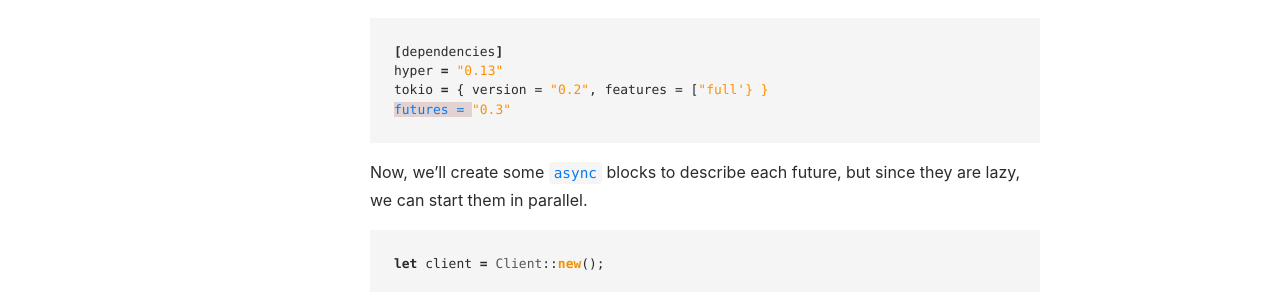
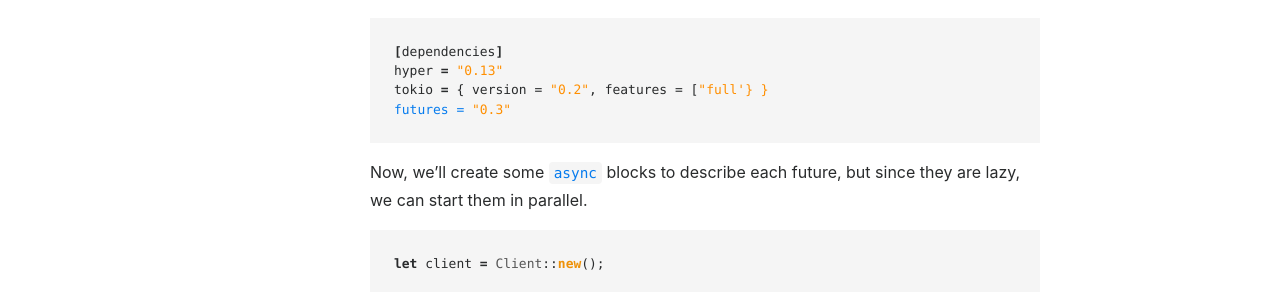
Before and after one commit to hyperium/hyperium.github.io, a Jekyll site: the page built from _guides/client/advanced.md, in a window 1280 px wide. Shown: the part 1463-1755 px from the top of the page. Built offline with Jekyll 4.4.1, drawn with Linux system fonts in a browser that asks for light colours.

Commit message:
fix toml err background color

```diff
--- a/css/main.scss
+++ b/css/main.scss
@@ -255,6 +255,6 @@ pre code {
 
 // rouge think's `hyper = { version = "0.13" }` is an error...
 .language-toml .highlight .err {
-    background-color: none;
+    background: none;
     color: $secondary-color;
 }
```
